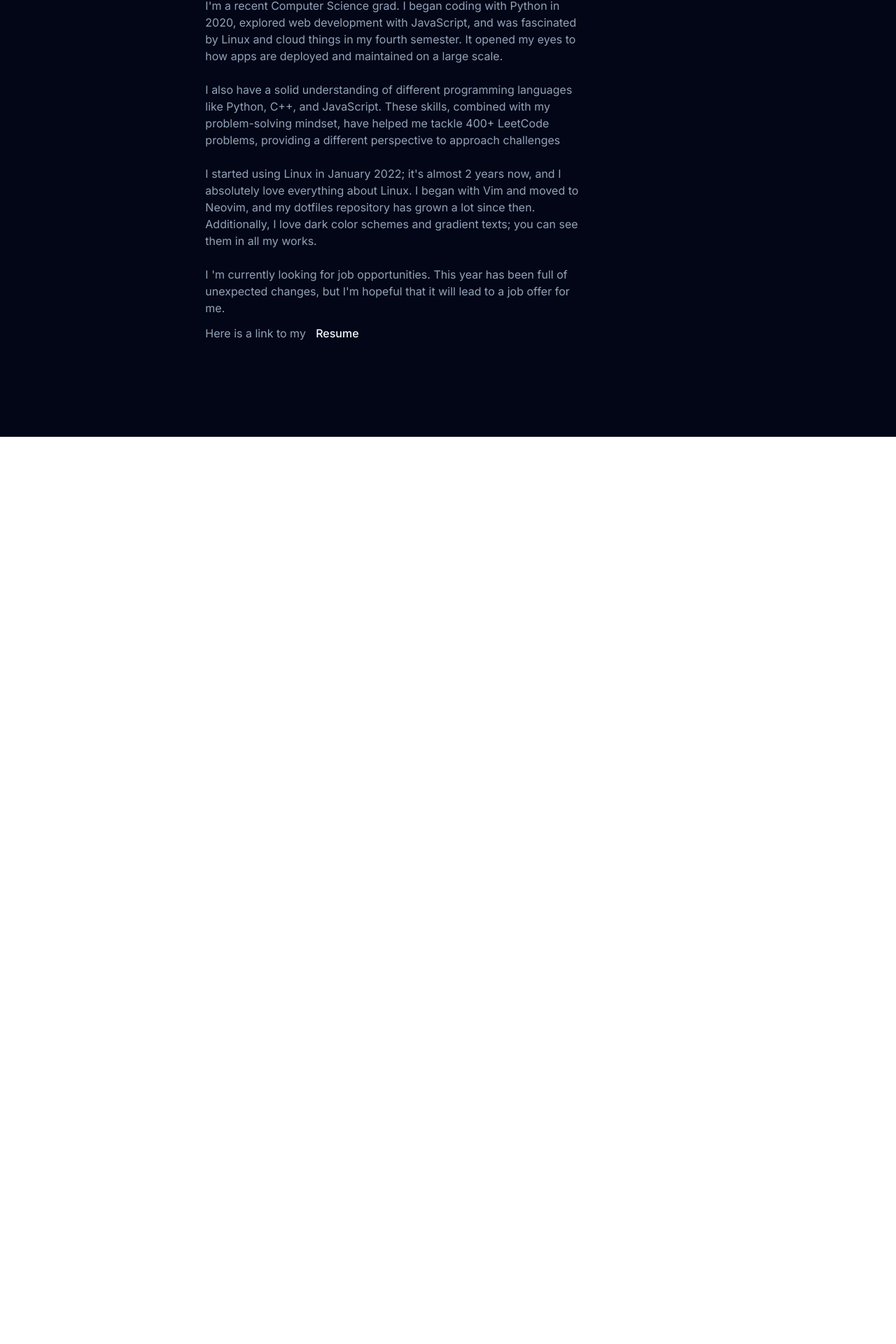
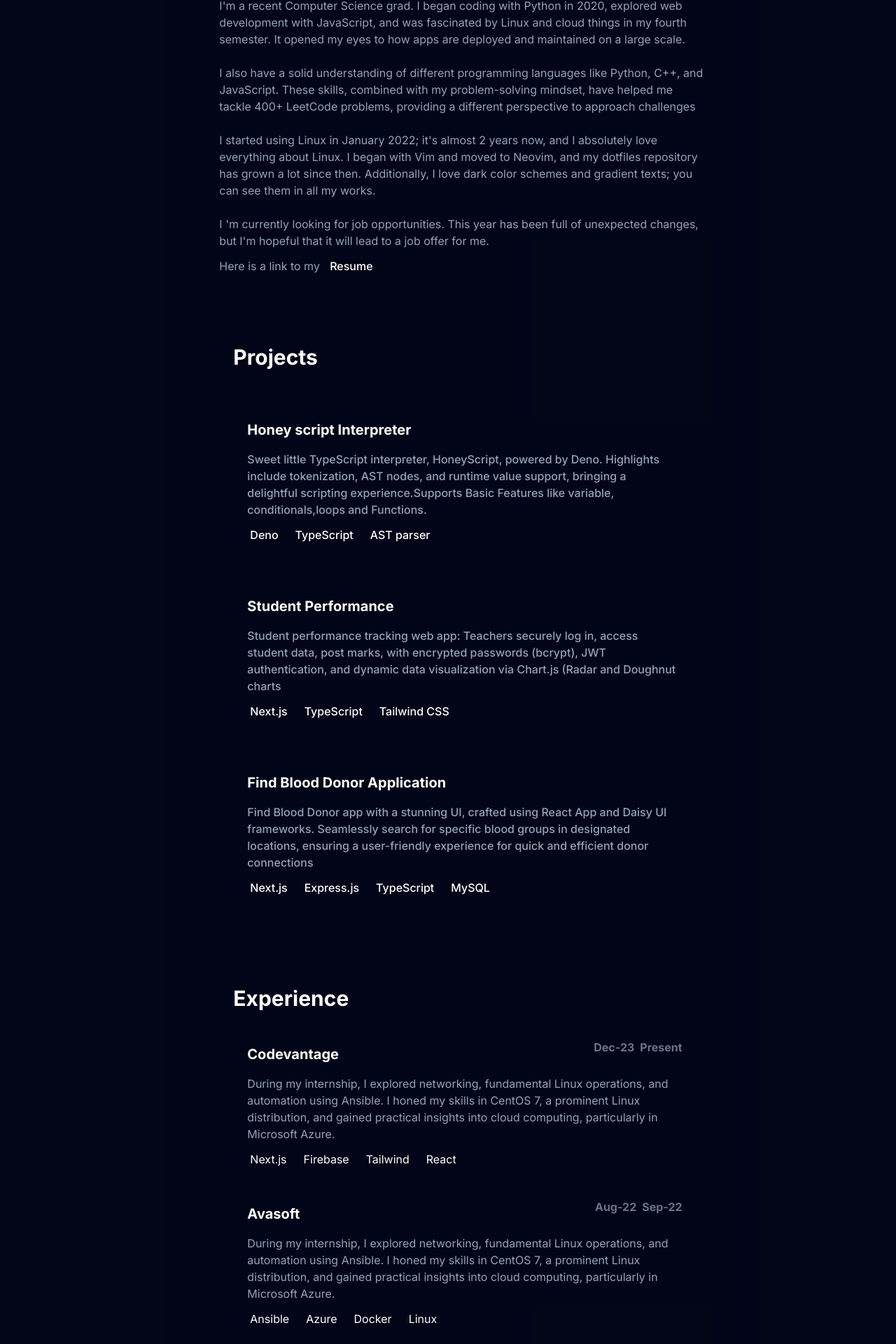
Before and after one commit to Lakshmanshankar/portfolio, a Next.js app: page /new in a window 1280 px wide. Shown: the part 420-2340 px from the top of the page at 70% size. Before the commit the page ends 1044 px from the top, so only its background shows below. Built offline with nearby package versions, Linux system fonts and the light colour scheme.

Commit message:
added projects section

```diff
--- a/app/Components/SideBar.jsx
+++ b/app/Components/SideBar.jsx
@@ -60,7 +60,7 @@ export function Sidebar({ children }) {
             </li>
             <li>
               <a href="https://www.linkedin.com/in/Lakshmanshankar/">
-                <img src='linkedin.svg' className=' cursor-pointer icons w-8 lg:w-10 lg:mx-2'></img>
+                <img src='linkedin.svg' className=' cursor-pointer icons w-8 lg:w-10 lg:mx-2 flex'></img>
               </a>
             </li>
           </ul>
--- a/app/data.json
+++ b/app/data.json
@@ -79,6 +79,20 @@
   ],
   "experience": [
     {
+      "from": "Dec-23",
+      "to": "Present",
+      "company": "Codevantage",
+      "description": [
+        "During my internship, I explored networking, fundamental Linux operations, and automation using Ansible. I honed my skills in CentOS 7, a prominent Linux distribution, and gained practical insights into cloud computing, particularly in Microsoft Azure."
+      ],
+      "skills": [
+        "Next.js",
+        "Firebase",
+        "Tailwind",
+        "React"
+      ]
+    },
+    {
       "from": "Aug-22",
       "to": "Sep-22",
       "company": "Avasoft",
@@ -91,20 +105,6 @@
         "Docker",
         "Linux"
       ]
-    },
-    {
-      "from": "Dec-23",
-      "to": "Present",
-      "company": "Codevantage",
-      "description": [
-        "During my internship, I explored networking, fundamental Linux operations, and automation using Ansible. I honed my skills in CentOS 7, a prominent Linux distribution, and gained practical insights into cloud computing, particularly in Microsoft Azure."
-      ],
-      "skills": [
-        "Next.js",
-        "Firebase",
-        "Tailwind",
-        "React"
-      ]
     }
   ],
   "colors": [
@@ -116,17 +116,19 @@
       "secondaryText": "#FFF",
       "selectBg": "bg-teal-400",
       "selectText": "text-teal-400",
-      "hoverColor":"text-teal-500"
+      "hoverColor": "text-teal-500",
+      "hoverBackground": "bg-teal-900"
     },
     {
-      "background": "bg-slate-950",
+      "background": "bg-neutral-950",
       "circleGradient": "#4a044e",
       "gradient": "gradient-red",
       "primaryText": "text-slate-400",
       "secondaryText": "text-stone-600",
       "selectBg": "bg-fuchsia-400",
       "selectText": "text-fuchsia-400",
-      "hoverColor": "text-teal-500"
+      "hoverColor": "text-fuchsia-500",
+      "hoverBackground": "bg-fuchsia-900"
     },
     {
       "background": "bg-slate-950",
@@ -139,5 +141,5 @@
       "hoverColor": "text-teal-500"
     }
   ],
-  "current": 1
+  "current": 0
 }
--- a/app/globals.css
+++ b/app/globals.css
@@ -45,12 +45,12 @@ body {}
   filter: invert(100%);
 }
 
- a {
+a {
   padding: 10px;
   text-decoration: none;
   font-weight: 500;
   transition: 0.2s;
-  color: aliceblue;
+  /* color: aliceblue; */
   -webkit-tap-highlight-color: transparent;
 }
 
@@ -58,8 +58,9 @@ a:hover {
   translate: 10px;
   transition: 0.3s;
   cursor: pointer;
-  text-decoration: underline;
+  /* text-decoration: underline; */
 }
+
 /*
 .links {
   border: 0px solid rgb(0, 205, 205);
--- a/app/new/Components/Sidebar.jsx
+++ b/app/new/Components/Sidebar.jsx
@@ -1,13 +1,8 @@
-
 "use client";
 import React, { useEffect, useRef, useState } from 'react';
-import { Inter } from 'next/font/google'
-
-const inter = Inter({ weight: "900", subsets: ["latin"] });
-const interlight = Inter({ weight: "200", subsets: ["latin"] });
-// const colorStr = `rgba(36, 138, 255, 0.15)`;
 import data from "../../data.json"
-
+import { Inter } from 'next/font/google';
+const interHeader = Inter({ weight: "500", subsets: ["cyrillic"] })
 export function Sidebar({ children }) {
   const throttledCallback = throttleFun(handleMove, 10);
   const domeElem = useRef(null);
@@ -30,16 +25,15 @@ export function Sidebar({ children }) {
     dom.style.backgroundImage = `none`
   }
   return (
-        <div className={`min-h-screen w-full lg:justify-center ${data.colors[data.current].background} lg:flex overflow-scroll scroll-smooth selection:${data.colors[data.current].selectBg} selection:${data.colors[data.current].selectText}`} id='hoverGradient' onMouseMove={throttledCallback} onMouseLeave={handleMouseLeave}>
+    <div className={`min-h-screen w-full lg:flex justify-center ${data.colors[data.current].background} overflow-scroll scroll-smooth selection:${data.colors[data.current].selectBg} selection:${data.colors[data.current].selectText}`} id='hoverGradient' onMouseMove={throttledCallback} onMouseLeave={handleMouseLeave}>
       <nav className="fixed top-0 w-full ">
-                <ul className="flex w-full justify-center backdrop-blur-md ">
+        <ul className="flex w-full justify-center backdrop-blur-md " key={"ul"}>
           {data.paths.map((path, id) => (
-                        <li key={`path-${id}`} className={`lg:p-3 p-2  text-base lg:text-xl text-red-50 `}>{path.name}</li>
+            <li className='py-3' key={`item-${id}`}><a key={`path-${id+Math.random()*23}`} className={`lg:p-3 p-2 py-5 text-base lg:text-xl text-white  cursor-pointer hover:${data.colors[data.current].hoverColor}`}>{path.name}</a></li>
           ))}
         </ul>
       </nav>
-
-            <main className='lg:w-10/12 xl:w-8/12'>
+      <main className='lg:w-10/12 xl:w-8/12 2xl:w-7/12 xl:ml-10'>
         {children}
       </main>
     </div>
--- a/app/new/page.jsx
+++ b/app/new/page.jsx
@@ -3,28 +3,71 @@ import data from "../data.json"
 import Link from "next/link"
 
 const interHeader = Inter({ weight: "900", subsets: ["cyrillic"] })
-const inter = Inter({weight:"400",subsets:["greek"]})
+const inter = Inter({ weight: "400", subsets: ["greek"] })
 export default function Home() {
   return (
-        <div className="text-white w-full lg:py-24 py-14 bg-opacity-10 rounded-xl">
+    <div className="text-white w-full lg:py-24 py-14 bg-opacity-10 rounded-xl bg-slate-950">
       <header className={`lg:px-20 px-5 ${inter.className}`}>
-                <h1 className={`${data.colors[data.current].gradient} text-xl text-center lg:text-left lg:text-4xl xl:text-6xl gradient w-full ${interHeader.className}`}>{data.name.toUpperCase()}</h1>
+        <h1 className={`${data.colors[data.current].gradient} text-2xl text-center lg:text-left md:text-4xl lg:text-4xl xl:text-6xl gradient w-full ${interHeader.className}`}>{data.name.toUpperCase()}</h1>
         <h2 className={`${data.colors[data.current].secondaryText} text-center lg:text-left text-lg lg:text-3xl lg:py-5 font-bold`}>{data.role}</h2>
         <p className={`${data.colors[data.current].primaryText} text-center lg:text-left text-base md:text-xl lg:w-4/5 `}>{data.description}</p>
       </header>
 
-            <section className={`lg:px-20 py-10 px-5 md:px-10 xl:w-10/12`}>
+      <section className={`lg:px-20 py-10 px-5 md:px-10 xl:w-/12`}>
         <h2 className={`${data.colors[data.current].secondaryText} text-left text-lg lg:text-3xl lg:py-5 font-bold `}>About</h2>
-                {data.about.map((item,id) => (
+        {data.about.map((item, id) => (
           <p key={`${id}`} className={`py-3  ${data.colors[data.current].primaryText} text-base `}>{item}</p>
         ))}
         {data.resumeLink &&
-                    <span className={`py-3  ${data.colors[data.current].primaryText} text-base !hover:${data.colors[data.current].hoverColor}`}>
+          <span className={`py-3  ${data.colors[data.current].primaryText} text-base`}>
             Here is a link to my
-                        <Link href={data.resumeLink} download={true}> Resume</Link>
+            <Link href={data.resumeLink} download={true} className={`text-white hover:${data.colors[data.current].hoverColor}`}> Resume</Link>
           </span>
         }
       </section>
+
+      <section className={`lg:px-20 py-10 md:px-10 xl:w-/12`}>
+        <h2 className={`${data.colors[data.current].secondaryText} text-left text-lg lg:text-3xl lg:py-5 font-bold px-5`}>Projects</h2>
+        {data.projects.map((project, id) => (
+          <Link href={project.source} key={`projectid-${id}`}>
+            <div key={`project-${id}`} className={`lg:p-5 mx-3 rounded-lg py-3 px-2 hover:${data.colors[data.current].hoverColor} hover:${data.colors[data.current].hoverBackground} hover:bg-opacity-10 ` }>
+              <div className="flex justify-between">
+                <h3 className={` font-bold text-md md:text-ld lg:text-xl p-2 hover:transition-all pointer-events-none`}>{project.name}</h3>
+              </div>
+              <p className={`${data.colors[data.current].primaryText} p-2`}>{project.description}</p>
+              <ul className="flex justify-evenly w-fit h-fit p-0 m-0">
+                {project.technologies.map((tech,id) => (
+                  <li className={`p-2 hover:${data.colors[data.current].hoverColor} h-fit mx-1 px-2 py-[4px] rounded-full ${data.colors[data.current].selectBg} bg-opacity-10`} key={`tech-${id}`}>{tech}</li>
+                ))}
+              </ul>
+            </div>
+          </Link>
+        ))}
+      </section>
+
+      <section className={`lg:px-20 py-5 md:px-10 xl:w-/12 `}>
+        <h2 className={`${data.colors[data.current].secondaryText} text-left text-lg lg:text-3xl lg:py-5 font-bold px-5`}>Experience</h2>
+        {data.experience.map((job, id) => (
+            <div key={`project-${id}`} className={`lg:p-5 mx-3 rounded-lg py-3 px-2 hover:${data.colors[data.current].hoverColor} hover:${data.colors[data.current].hoverBackground} hover:bg-opacity-10 ` }>
+              <div className="flex justify-between">
+                <h3 className={` font-bold text-md md:text-ld lg:text-xl p-2 hover:transition-all pointer-events-none`}>{job.company}</h3>
+                <div className={`flex ${data.colors[data.current].primaryText} font-bold text-base text-opacity-70`}>
+                <span className="mx-2 ">{job.from}</span>
+                <span>{job.to}</span>
+                </div>
+              </div>
+              <p className={`${data.colors[data.current].primaryText} p-2`}>{job.description}</p>
+              <ul className="flex justify-evenly w-fit h-fit p-0 m-0">
+                {job.skills.map((tech,id) => (
+                  <li className={`p-2 hover:${data.colors[data.current].hoverColor} h-fit mx-1 px-2 py-[4px] rounded-full ${data.colors[data.current].selectBg} bg-opacity-10`} key={`tech-${id}`}>{tech}</li>
+                ))}
+              </ul>
+            </div>
+        ))}
+      </section>
+
+
+
     </div>
   )
 }
--- a/app/new/style.css
+++ b/app/new/style.css
@@ -1,3 +1,7 @@
+
+body{
+  background: rgba(2, 6, 23, 1);
+}
 
 .gradient{
     -webkit-text-fill-color: transparent;
```
Lines whose indentation alone changed are shown as unchanged.
